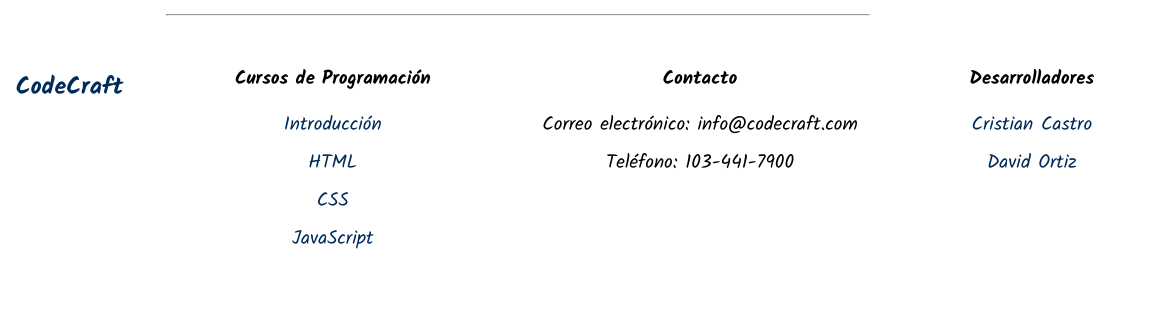
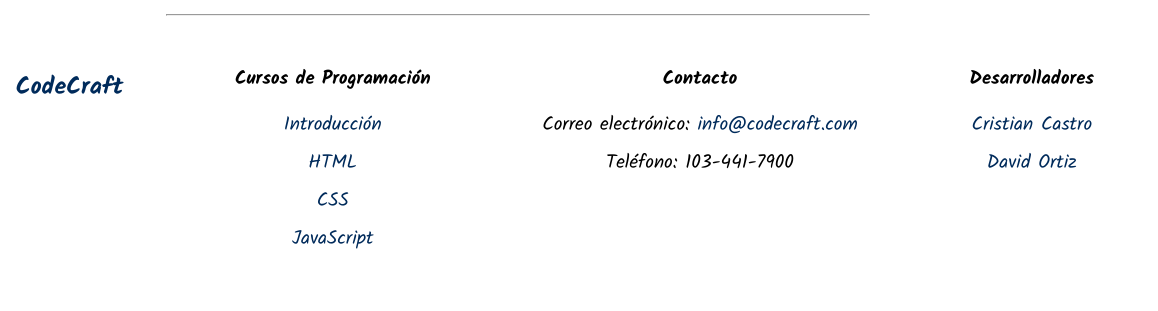
Before and after one commit to Cristian-DW/CodeCraft, a plain HTML site: page cursos/CSS.html in a window 1280 px wide. Shown: the part 935-1246 px from the top of the page, 122-1280 px from the left. Drawn offline with Linux system fonts and the light colour scheme.

Commit message:
Update CSS.html

```diff
--- a/cursos/CSS.html
+++ b/cursos/CSS.html
@@ -70,7 +70,7 @@
             <div class="info">
                 <h3>Contacto</h3>
                 <ul>
-                <li>Correo electrónico: info@codecraft.com</li>
+                <li>Correo electrónico: <a href="mailto:cristiancastropineda1@gmail.com">info@codecraft.com</a></li>
                 <li>Teléfono: 103-441-7900</li>
             </ul>
             </div>
```
